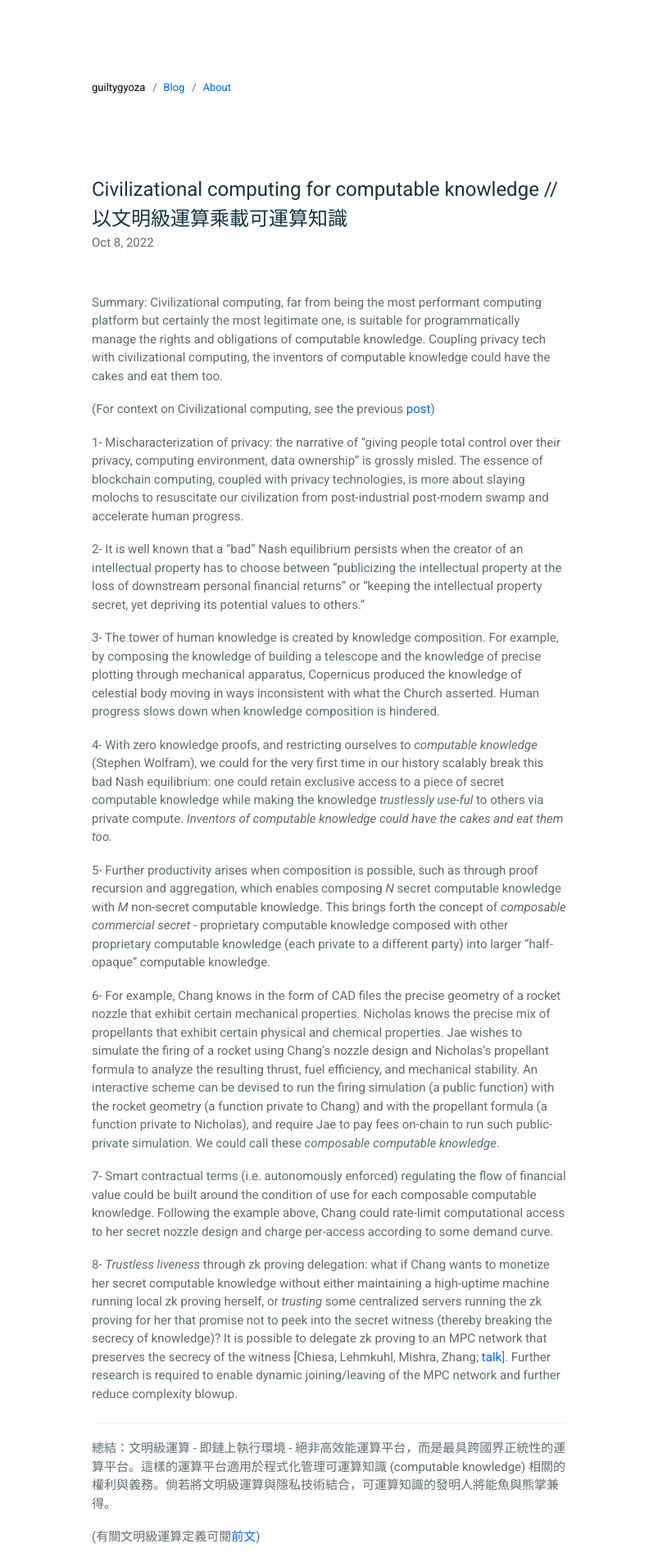
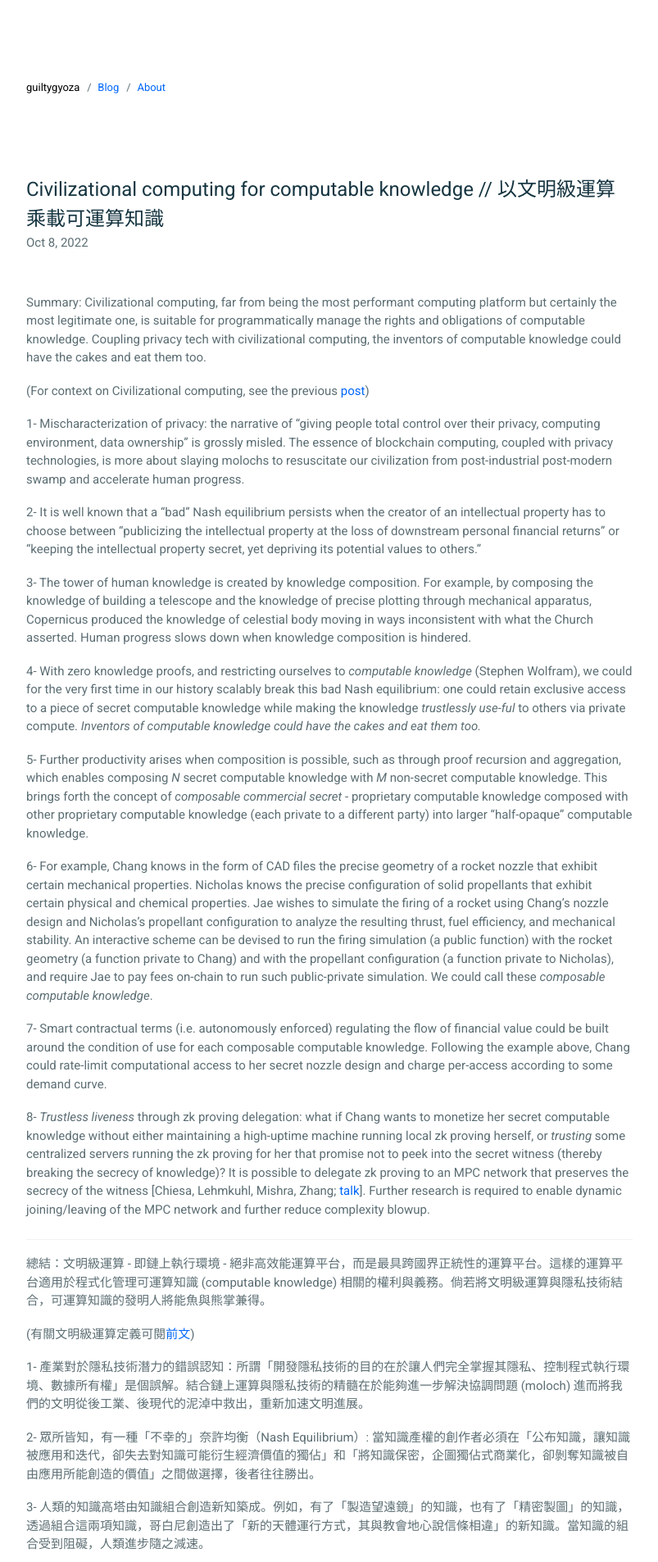
Before and after one commit to guiltygyoza/blog, a Jekyll site: the page built from _posts/2022-10-08-blockchain-computable-knowledge.md, in a window 1280 px wide. Shown: the top 1906 px of the page at 82% size, without its empty margins (238-1041 px from the left). Built offline with Jekyll 4.4.1, drawn with Linux system fonts in a browser that asks for light colours; some of the changed text lies outside the part shown.

Commit message:
complete translation

```diff
--- a/_posts/2022-10-08-blockchain-computable-knowledge.md
+++ b/_posts/2022-10-08-blockchain-computable-knowledge.md
@@ -8,7 +8,7 @@
 
 Summary: Civilizational computing, far from being the most performant computing platform but certainly the most legitimate one, is suitable for programmatically manage the rights and obligations of computable knowledge. Coupling privacy tech with civilizational computing, the inventors of computable knowledge could have the cakes and eat them too.
 
-(For context on Civilizational computing, see the previous [post](https://www.guiltygyoza.xyz/2022/09/civilizational-computing))
+(For context on Civilizational computing, see the previous [post](https://www.guiltygyoza.xyz/2022/09/civilizational-computing){:target="_blank"})
 
 1- Mischaracterization of privacy: the narrative of "giving people total control over their privacy, computing environment, data ownership" is grossly misled. The essence of blockchain computing, coupled with privacy technologies, is more about slaying molochs to resuscitate our civilization from post-industrial post-modern swamp and accelerate human progress.
 
@@ -20,24 +20,30 @@
 
 5- Further productivity arises when composition is possible, such as through proof recursion and aggregation, which enables composing *N* secret computable knowledge with *M* non-secret computable knowledge. This brings forth the concept of *composable commercial secret* - proprietary computable knowledge composed with other proprietary computable knowledge (each private to a different party) into larger "half-opaque" computable knowledge.
 
-6- For example, Chang knows in the form of CAD files the precise geometry of a rocket nozzle that exhibit certain mechanical properties. Nicholas knows the precise mix of propellants that exhibit certain physical and chemical properties. Jae wishes to simulate the firing of a rocket using Chang's nozzle design and Nicholas's propellant formula to analyze the resulting thrust, fuel efficiency, and mechanical stability. An interactive scheme can be devised to run the firing simulation (a public function) with the rocket geometry (a function private to Chang) and with the propellant formula (a function private to Nicholas), and require Jae to pay fees on-chain to run such public-private simulation. We could call these *composable computable knowledge*.
+6- For example, Chang knows in the form of CAD files the precise geometry of a rocket nozzle that exhibit certain mechanical properties. Nicholas knows the precise configuration of solid propellants that exhibit certain physical and chemical properties. Jae wishes to simulate the firing of a rocket using Chang's nozzle design and Nicholas's propellant configuration to analyze the resulting thrust, fuel efficiency, and mechanical stability. An interactive scheme can be devised to run the firing simulation (a public function) with the rocket geometry (a function private to Chang) and with the propellant configuration (a function private to Nicholas), and require Jae to pay fees on-chain to run such public-private simulation. We could call these *composable computable knowledge*.
 
 7- Smart contractual terms (i.e. autonomously enforced) regulating the flow of financial value could be built around the condition of use for each composable computable knowledge. Following the example above, Chang could rate-limit computational access to her secret nozzle design and charge per-access according to some demand curve.
 
-8- *Trustless liveness* through zk proving delegation: what if Chang wants to monetize her secret computable knowledge without either maintaining a high-uptime machine running local zk proving herself, or *trusting* some centralized servers running the zk proving for her that promise not to peek into the secret witness (thereby breaking the secrecy of knowledge)? It is possible to delegate zk proving to an MPC network that preserves the secrecy of the witness [Chiesa, Lehmkuhl, Mishra, Zhang; [talk](https://www.youtube.com/watch?v=iT_s92f3wds&ab_channel=ZeroKnowledge)]. Further research is required to enable dynamic joining/leaving of the MPC network and further reduce complexity blowup.
+8- *Trustless liveness* through zk proving delegation: what if Chang wants to monetize her secret computable knowledge without either maintaining a high-uptime machine running local zk proving herself, or *trusting* some centralized servers running the zk proving for her that promise not to peek into the secret witness (thereby breaking the secrecy of knowledge)? It is possible to delegate zk proving to an MPC network that preserves the secrecy of the witness [Chiesa, Lehmkuhl, Mishra, Zhang; [talk](https://www.youtube.com/watch?v=iT_s92f3wds&ab_channel=ZeroKnowledge){:target="_blank"}]. Further research is required to enable dynamic joining/leaving of the MPC network and further reduce complexity blowup.
 
 ---
 
 總結：文明級運算 - 即鏈上執行環境 - 絕非高效能運算平台，而是最具跨國界正統性的運算平台。這樣的運算平台適用於程式化管理可運算知識 (computable knowledge) 相關的權利與義務。倘若將文明級運算與隱私技術結合，可運算知識的發明人將能魚與熊掌兼得。
 
-(有關文明級運算定義可閱[前文](https://www.guiltygyoza.xyz/2022/09/civilizational-computing))
+(有關文明級運算定義可閱[前文](https://www.guiltygyoza.xyz/2022/09/civilizational-computing){:target="_blank"})
 
 1- 產業對於隱私技術潛力的錯誤認知：所謂「開發隱私技術的目的在於讓人們完全掌握其隱私、控制程式執行環境、數據所有權」是個誤解。結合鏈上運算與隱私技術的精髓在於能夠進一步解決協調問題 (moloch) 進而將我們的文明從後工業、後現代的泥淖中救出，重新加速文明進展。
 
-2- 眾所皆知，有一種「不好的」nash equilibrium: 當知識產權的創作者必須在「公布知識，讓知識被應用和迭代，卻失去對知識可能衍生經濟價值的獨佔」和「將知識保密，企圖獨佔式商業化，卻剝奪知識被自由應用所能創造的價值」之間做選擇，後者往往勝出。
+2- 眾所皆知，有一種「不幸的」奈許均衡（Nash Equilibrium）: 當知識產權的創作者必須在「公布知識，讓知識被應用和迭代，卻失去對知識可能衍生經濟價值的獨佔」和「將知識保密，企圖獨佔式商業化，卻剝奪知識被自由應用所能創造的價值」之間做選擇，後者往往勝出。
 
-3- 人類的知識高塔由知識組合創造新知築成。例如，有了製造望遠鏡的知識，也有了精密製圖的知識，透過組合這兩項知識，哥白尼創造出了新知：天體運行的方式與教會斷言有出入。當知識的組合受到阻礙，人類進步隨之減速。
+3- 人類的知識高塔由知識組合創造新知築成。例如，有了「製造望遠鏡」的知識，也有了「精密製圖」的知識，透過組合這兩項知識，哥白尼創造出了「新的天體運行方式，其與教會地心說信條相違」的新知識。當知識的組合受到阻礙，人類進步隨之減速。
 
-4- 在可運算知識 (Stephen Wolfram) 的範疇裡，零知識證明能幫助我們首度打破這種不好的 nash equilibrium：一項秘密的可運算知識可以同時為他人所用並維持知識創作者的獨佔性，且當他人使用此知識之產出時是無需信任的，只需驗證證明。知識創作者能夠魚與熊掌兼得。
+4- 在可運算知識 (Stephen Wolfram) 的範疇裡，零知識證明能幫助我們首度打破這種不幸的奈許均衡：一項秘密的可運算知識可以同時為他人所用並維持知識創作者的獨佔性，且當他人使用此知識之產出時是無需信任的，只需驗證證明。知識創作者能夠魚與熊掌兼得。
 
-5- 當證明本身句可組合性，例如證明迭代 (recursion) 和證明 aggregation，知識生產力將進一步提升。
+5- 當證明本身句可組合性，例如證明迭代（recursion）和證明聚合（aggregation），知識生產力將進一步提升。我們可以創造一種新概念：可組合的商業機密 -- 一筆私有可運算知識可以和另一筆私有可運算知識 (各自由不同實體持有) 組合成更龐大的可運算知識。
+
+6- 舉例來說，張小姐有一筆私有 CAD 檔，高精度描述具有特定機械屬性的火箭噴嘴設計；Nicholas 先生有一筆私有固態燃料組態，擁有特定物理和化學屬性；Jae 先生希望結合張小姐的火箭噴嘴設計和 Nicholas 的燃料組態進行火箭點火模擬，以分析推進力、燃料使用率、機械穩定性。可以設計一種交互式運算系統，以私有火箭噴嘴設計以及私有燃料組態作為程序輸入，運行公開的火箭模擬程序，並要求 Jae 先生支付相應鏈上費用來執行這項公私結合的模擬運算。可將此模式稱為「可組合的可運算知識」。
+
+7- 可利用智能合約規範在滿足何種契約條件之下，可組合的可運算知識能夠被運算使用。承上例，張小姐可以為其火箭噴嘴設計知識的使用進行流量管制，為每次使用收費，費用依某種需求曲線而定。
+
+8- 透過零知識證明工作委託來實現「低信任的活躍性」(Trustless liveness)：倘若張小姐希望將其火箭噴嘴設計知識變現，卻不想在本機端維護高效能、高上線時間的機器生成零知識證明呢？倘若仰賴本機端生成證明，則一旦本機關機，私有知識將無法被他方使用進而產生經濟價值；倘若仰賴中心化伺服器運行證明程序，則張小姐必須信任伺服器端不將其私有知識外洩。透過多方計算網路，零知識證明工作可以被委託執行 [Chiesa, Lehmkuhl, Mishra, Zhang; [演講](https://www.youtube.com/watch?v=iT_s92f3wds&ab_channel=ZeroKnowledge){:target="_blank"}]。如何允許節點動態加入、退出多方計算網路，以及改善複雜度爆炸問題，有待進一步研究。
--- a/_sass/utilities/_layout.scss
+++ b/_sass/utilities/_layout.scss
@@ -3,7 +3,7 @@
    ========================================================================== */
 
 .u-container {
-    max-width: 62rem; // 620px
+    max-width: 78rem; // 780px
     margin-right: auto;
     margin-left: auto;
     padding-top: 10rem; // 100px
```
